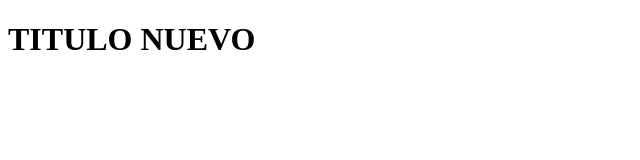
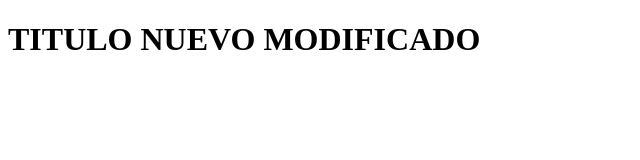
Before and after one commit to MambaTiris/HelloGIT, a plain HTML site: page index.html in a window 1280 px wide. Shown: the whole page, without its empty margins (0-640 px from the left). Drawn offline with Linux system fonts and the light colour scheme.

Commit message:
Se modifico index nuevamente

```diff
--- a/index.html
+++ b/index.html
@@ -8,6 +8,6 @@
     <title>Demo Git</title>
 </head>
 <body>
-    <h1>TITULO NUEVO</h1>
+    <h1>TITULO NUEVO MODIFICADO</h1>
 </body>
 </html>
```
